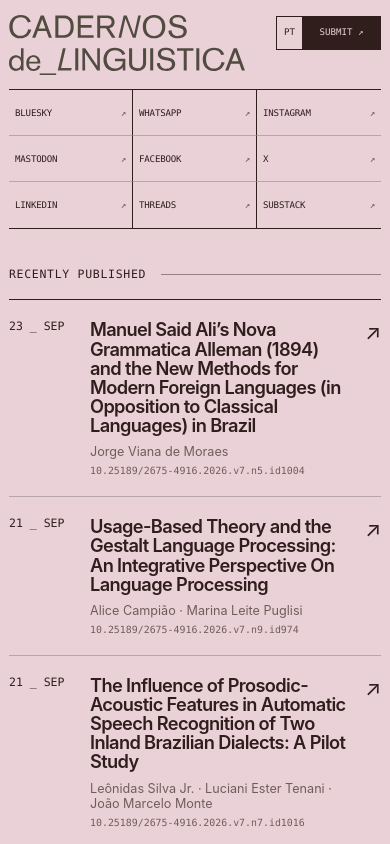
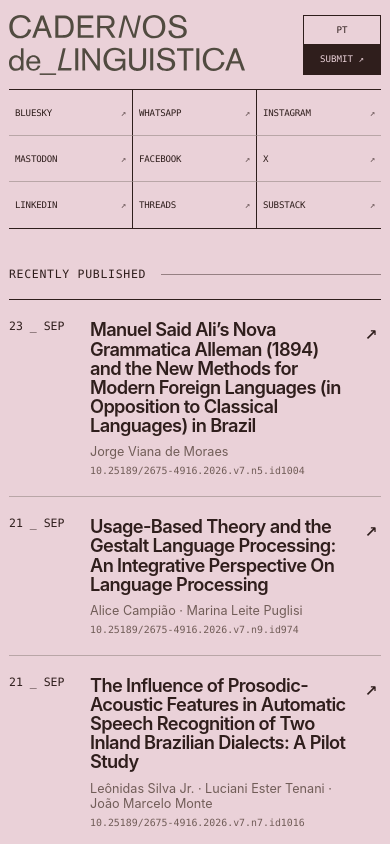
Before and after one commit to cadernos/links, a plain HTML site: page index.html in a window 390 px wide. Shown: the top 844 px of the page. Drawn offline with Linux system fonts and the light colour scheme; no server answers.

Commit message:
Stack mobile header actions and normalize arrows

```diff
--- a/styles.css
+++ b/styles.css
@@ -183,6 +183,12 @@ footer,
 .article-title { display: block; font-size: clamp(1.15rem, 2.7vw, 1.72rem); font-weight: 600; line-height: 1.05; letter-spacing: -.035em; }
 .article-author { display: block; margin: 9px 0 0; color: var(--muted); font-size: .88rem; }
 .article-doi { display: block; margin: 6px 0 0; color: var(--muted); font-family: ui-monospace, "SFMono-Regular", Consolas, monospace; font-size: .70rem; }
+.article-arrow,
+.news-card > span:last-child,
+.social-arrow {
+  font-family: ui-monospace, "SFMono-Regular", Consolas, "Liberation Mono", monospace;
+  font-variant-emoji: text;
+}
 .article-arrow { font-size: 1.3rem; }
 .article-card:hover .article-title,
 .news-card:hover .news-title { text-decoration: underline; text-decoration-thickness: 1px; text-underline-offset: 4px; }
@@ -241,16 +247,35 @@ footer p { margin: 0; text-align: right; }
   .page-shell { width: min(100% - 18px, var(--max)); }
   .site-header {
     min-height: 0;
-    align-items: flex-start;
+    align-items: stretch;
     padding: 15px 0 14px;
     gap: 10px;
   }
-  .brand img { width: min(66vw, 258px); }
-  .header-actions { gap: 0; padding-top: 1px; }
+  .brand {
+    align-items: stretch;
+  }
+  .brand img {
+    width: min(66vw, 258px);
+    height: 100%;
+    object-fit: contain;
+    object-position: left center;
+  }
+  .header-actions {
+    display: grid;
+    grid-template-rows: 1fr 1fr;
+    align-self: stretch;
+    gap: 0;
+    padding-top: 0;
+  }
   .header-control {
-    min-height: 34px;
+    min-height: 0;
+    height: 100%;
     padding: 0 9px;
     font-size: .61rem;
+  }
+  .header-control + .header-control {
+    border-left: 1px solid var(--ink-dark);
+    border-top: 0;
   }
   .header-submit { min-width: 78px; }
 
```
